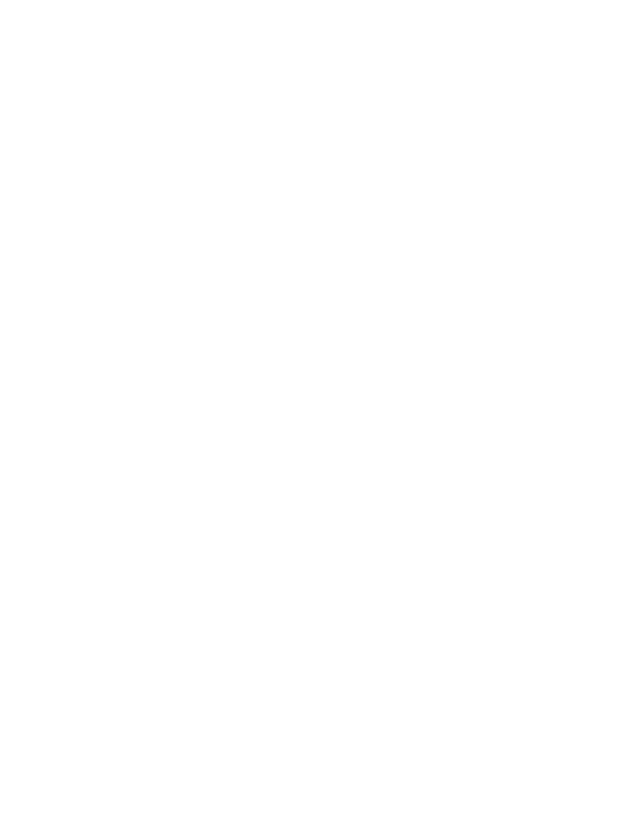
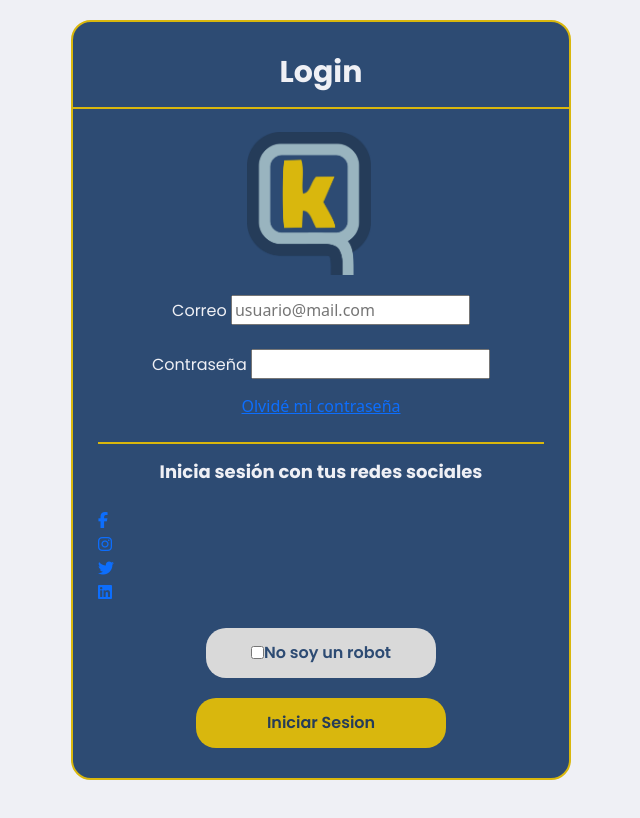
Before and after one commit to EyC11/Squad_Beans, a plain HTML site: page src/pages/login.html in a window 1280 px wide. Shown: the whole page, without its empty margins (319-959 px from the left). Drawn offline with nearby package versions, Linux system fonts and the light colour scheme.

Commit message:
Creacion login.css

```diff
--- a/src/pages/login.html
+++ b/src/pages/login.html
@@ -1,11 +1,108 @@
 <!DOCTYPE html>
 <html lang="en">
+
 <head>
     <meta charset="UTF-8">
     <meta name="viewport" content="width=device-width, initial-scale=1.0">
     <title>Iniciar Sesion</title>
+
+    <!--favicon-->
+    <link rel="shortcut icon" href="../../public/assets/konijapp-logo.png" type="image/x-icon">
+    <link rel="preconnect" href="https://fonts.googleapis.com">
+    <link rel="preconnect" href="https://fonts.gstatic.com" crossorigin>
+    <link
+        href="https://fonts.googleapis.com/css2?family=DM+Sans:ital,opsz,wght@0,9..40,100..1000;1,9..40,100..1000&display=swap"
+        rel="stylesheet">
+    <link
+        href="https://fonts.googleapis.com/css2?family=DM+Sans:ital,opsz,wght@0,9..40,100..1000;1,9..40,100..1000&family=Poppins:ital,wght@0,100;0,200;0,300;0,400;0,500;0,600;0,700;0,800;0,900;1,100;1,200;1,300;1,400;1,500;1,600;1,700;1,800;1,900&display=swap"
+        rel="stylesheet">
+
+    <link rel="stylesheet" href="https://cdnjs.cloudflare.com/ajax/libs/font-awesome/6.6.0/css/all.min.css"
+        integrity="sha512-Kc323vGBEqzTmouAECnVceyQqyqdsSiqLQISBL29aUW4U/M7pSPA/gEUZQqv1cwx4OnYxTxve5UMg5GT6L4JJg=="
+        crossorigin="anonymous" referrerpolicy="no-referrer" />
+    <!-- Links de Bootstrap-->
+    <link href="https://cdn.jsdelivr.net/npm/bootstrap@5.3.3/dist/css/bootstrap.min.css" rel="stylesheet"
+        integrity="sha384-QWTKZyjpPEjISv5WaRU9OFeRpok6YctnYmDr5pNlyT2bRjXh0JMhjY6hW+ALEwIH" crossorigin="anonymous">
+    <!-- Link CSS -->
+    <link rel="stylesheet" href="../styles/login.css">
+
 </head>
+
 <body>
+    <!-- Barra de navegación -->
+    <div id="navbar--contenido"></div>
+
+    <!--Formulario de login-->
+
+    <div class="all--container">
+        <div class="formulario--Login" id="formulario--Login">
+            <div class="wrapper">
+                <section class="post">
+                    <div class="contenedor--logo">
+                        <div>
+                            <h2>Login</h2>
+                        </div>
+                        <div>
+                            <img id="logo" src="../../public/assets/konijapp-logo.png" alt="">
+                        </div>
+                    </div>
+                    <form action="#">
+                        <div class="usuario--position">
+                            <div class="usuario">
+                                <label for="" class="labels--inputs">Correo</label>
+                                <input type="email" placeholder="usuario@mail.com" class="inputs--form" id="username"
+                                    name="username" required>
+                            </div>
+
+                            <br>
+                            <div class="contraseña">
+                                <label for="" class="labels--inputs">Contraseña</label>
+                                <input type="password" class="inputs--form" id="password" name="password" required>
+
+                                <!-- <i class="fa-duotone fa-solid fa-eye"></i>
+                            <i class="fa-duotone fa-solid fa-eye-slash"></i> -->
+                            </div>
+                            <div class="forgot--password">
+                                <a href="#">Olvidé mi contraseña</a>
+                            </div>
+                        </div>
+                        <br>
+                        <div class="form-redes">
+                            <h3>Inicia sesión con tus redes sociales</h3>
+                            <div class="social-link">
+                                <a href="https://www.facebook.com/?locale=es_LA"> <i class="fab fa-facebook-f"></i></a>
+                                <br>
+                                <a href="https://www.instagram.com/"> <i class="fab fa-instagram"></i></a>
+                                <br>
+                                <a href="https://x.com/?lang=es&mx=2"> <i class="fab fa-twitter"></i></a>
+                                <br>
+                                <a href="https://mx.linkedin.com/"> <i class="fab fa-linkedin"></i></a>
+                            </div>
+                        </div>
+                        <br>
+                        <div class="remember-me--position">
+                            <div class="remember-me">
+                                <input type="checkbox" id="robot-check" name="robot-check" required>
+                                <label for="robot-check">No soy un robot</label>
+                            </div>
+                        </div>
+                        <div class="form-button">
+                            <button class="btn" id="buttton--inicio--sesion">Iniciar Sesion</button>
+                        </div>
+                    </form>
+                </section>
+            </div>
+        </div>
+    </div>
+    <br><br><br><br><br><br><br><br><br><br>
+
+
+    <!--scripts-->
+    <script src="../scripts/insertarNavBar.js"></script>
+    <script src="../scripts/login.js"></script>
+    <script src="../scripts/footer.js"></script>
+
 
 </body>
+
 </html>
--- /dev/null
+++ b/src/styles/login.css
@@ -0,0 +1,182 @@
+/*CSS*/
+body {
+    background-color: #EFF0F5;
+    /*Centrar los elementos de la página*/
+
+}
+
+
+/* INICIAN ESTILOS FORMULARIo */
+
+.all--container{
+    display: flex;
+    flex-direction: column;
+    align-items: center;
+    justify-content: center;
+    margin: auto;
+}
+.formulario--Login {
+    display: flex;
+    flex-direction: column;
+    align-items: center;
+    justify-content: center;
+    background-color: #2D4B73;
+    border-radius: 20px;
+    border: solid 2px #D9B70D;
+    /*     display: flex;
+        align-items: center;
+        text-align: center; */
+    padding: 15px 0px 0px 0px;
+    width: 500px;
+    margin: 20px 0px;
+}
+
+.post h2 {
+    font-size: 30px;
+    font-family: "Poppins";
+    font-weight: bold;
+    text-align: center;
+    padding: 17px 0;
+    border-bottom: 2px solid #D9B70D;
+    color: #EFF0F5;
+
+}
+
+.form-redes h3 {
+    font-size: 18px;
+    font-family: "Poppins";
+    font-weight: bold;
+    text-align: center;
+    padding: 17px 0;
+    border-top: 2px solid #D9B70D;
+    color: #EFF0F5;
+}
+.post form {
+    margin: 20px 25px;
+}
+
+.post form .content {
+    display: flex;
+    align-items: center;
+}
+
+
+form .username .password{
+    display: flex;
+    flex-direction: row;
+    justify-content: space-between;
+    width: 300px;
+    font-size: 12px;
+    color: #EFF0F5;
+    font-family: "Poppins", sans-serif;
+    margin-top: 8px;
+}
+.usuario--position{
+    display: flex;
+    flex-direction: column;
+    align-items: center;
+    justify-content: center;
+
+}
+
+.labels--inputs{
+    color: #EFF0F5;
+    font-family: "Poppins", sans-serif;
+    font-style: 15px;
+}
+.inputs--forms{
+    border-radius: 15px !important;
+    border: 2px solid;
+    font-family: "DM Sans", sans-serif;
+}
+.forgot--password{
+    display: flex;
+    flex-direction: column;
+    align-items: center;
+    justify-content: center;
+    margin-top: 15px;
+}
+
+/*Estilos del logo */
+#logo{
+    width: 25%;
+    margin-left: 35%;
+    margin-top: 15px;
+}
+
+.contenedor--logo{
+    display:inline;
+    justify-content: center;
+    align-items: center;
+    z-index: 2;
+    padding: 0;
+
+}
+
+/* Estilos contenedor wrapper*/
+.wrapper{
+display: flex;
+flex-wrap: wrap;
+justify-content: center;
+}
+
+/*Estilos boton inicio sesion*/
+.btn{
+    color: #EFF0F5;
+    font-family: "Poppins", sans-serif !important;
+    font-style: normal;
+
+}
+#buttton--inicio--sesion {
+    background-color: #D9B70D;
+    border: none;
+    color: #253C59;
+    border-color: #2D4B73;
+    border-width: 10px;
+    padding: 13px;
+    border-radius: 20px;
+    font-size: 16px;
+    font-weight: 600;
+    cursor: pointer;
+    margin: 20px 0px 10px 0px;
+    width:250px;
+}
+
+#buttton--inicio--sesion:hover {
+    background-color: #253C59;
+    color: #D9B70D;
+    transition: 0.5s;
+    border: solid 2px #D9B70D;
+}
+.form-button{
+    display: flex;
+    flex-direction: column;
+    align-items: center;
+    justify-content: center;
+
+}
+.remember-me--position {
+    display: flex;
+    flex-direction: column;
+    align-items: center;
+    justify-content: center;
+
+
+}
+
+/*Estilos del checkbox "No soy un robot"*/
+.remember-me {
+    font-family: 'Poppins',sans-serif;
+    font-weight: 600;
+    font-size: 16px;
+    display: flex;
+    align-items: center;
+    justify-content: center;
+    border-radius: 20px;
+    background-color: #D9D9D9;
+    color: #2D4B73;
+    /*padding-left: 2px;
+    padding-right: 2px;*/
+    padding: 13px;
+    width:230px;
+}
```
